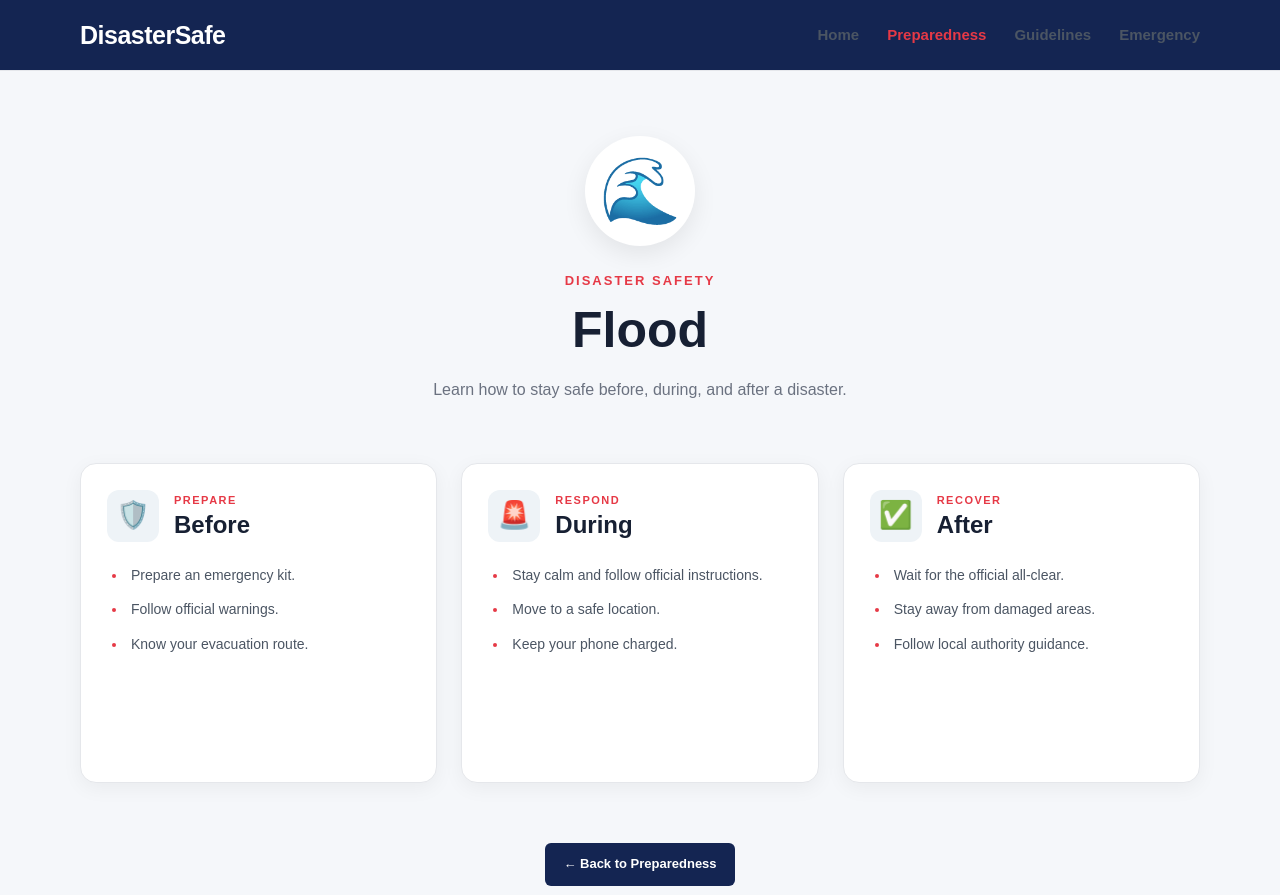
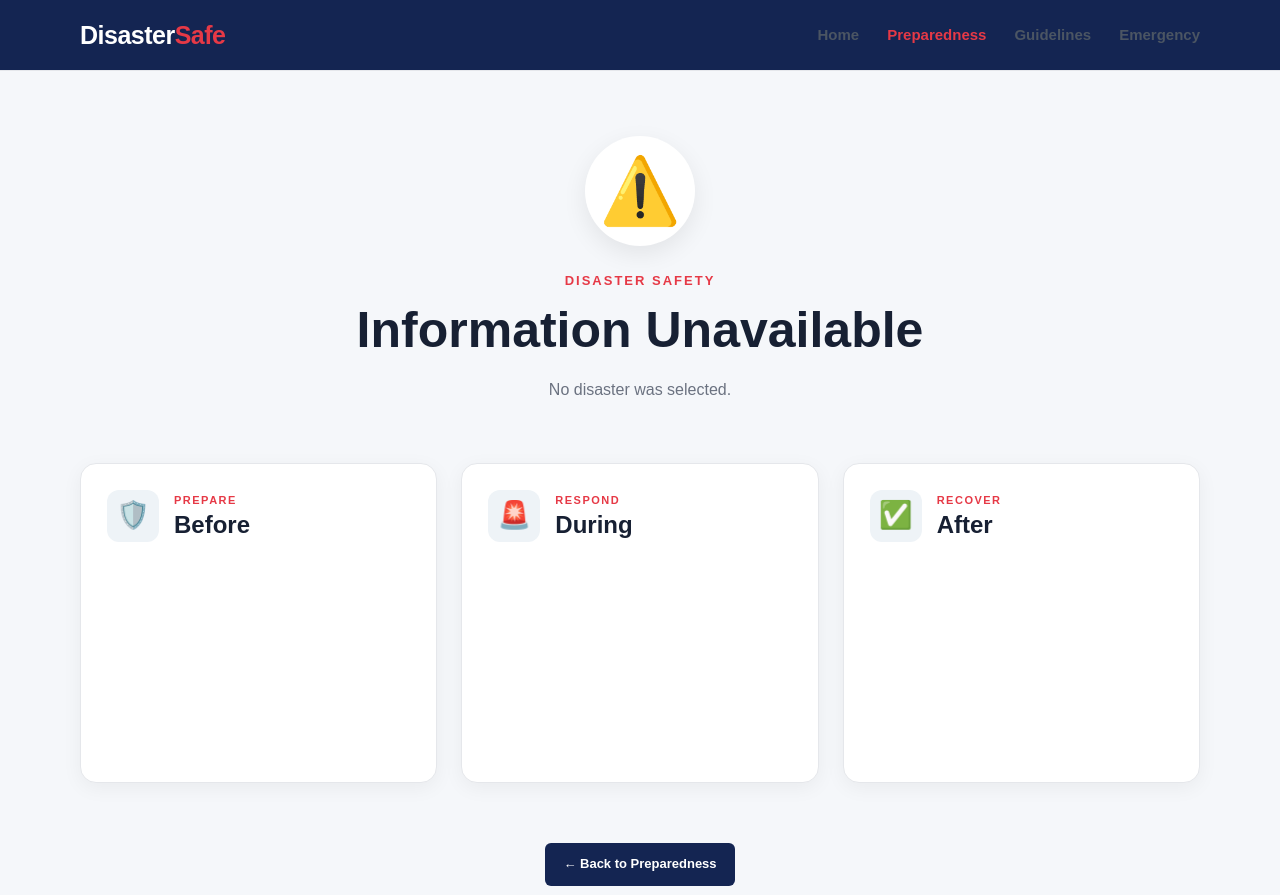
Before and after one commit to kakadraj7-del/DisasterSafe, a Flask app: page /preparedness-info in a window 1280 px wide. Shown: the top 895 px of the page. Run offline with Flask 3, Linux system fonts and the light colour scheme.

Commit message:
preparedness update

```diff
--- /dev/null
+++ b/static/js/preparedness_info.js
@@ -0,0 +1,274 @@
+
+// =========================================
+// DisasterSafe - Preparedness Information
+// =========================================
+
+
+// Wait until the page is completely loaded
+
+document.addEventListener("DOMContentLoaded", () => {
+
+    // -----------------------------------------
+    // Get the disaster type from the URL
+    // -----------------------------------------
+
+    const urlParams =
+        new URLSearchParams(window.location.search);
+
+
+    const disasterType =
+        urlParams.get("type");
+
+
+    // -----------------------------------------
+    // Check whether a disaster type exists
+    // -----------------------------------------
+
+    if (!disasterType) {
+
+        showError(
+            "No disaster was selected."
+        );
+
+        return;
+    }
+
+
+    // -----------------------------------------
+    // Load the JSON file
+    // -----------------------------------------
+
+    fetch(
+        "/static/data/preparedness.json"
+    )
+
+        .then((response) => {
+
+            if (!response.ok) {
+
+                throw new Error(
+                    "Could not load preparedness data."
+                );
+
+            }
+
+            return response.json();
+
+        })
+
+        .then((data) => {
+
+            // -----------------------------------------
+            // Find the selected disaster
+            // -----------------------------------------
+
+            const disaster =
+                data[disasterType];
+
+
+            // Check whether the disaster exists
+
+            if (!disaster) {
+
+                showError(
+                    "Information for this disaster was not found."
+                );
+
+                return;
+            }
+
+
+            // -----------------------------------------
+            // Display the disaster information
+            // -----------------------------------------
+
+            displayDisaster(disaster);
+
+        })
+
+        .catch((error) => {
+
+            console.error(
+                "Error loading disaster information:",
+                error
+            );
+
+            showError(
+                "Unable to load disaster information."
+            );
+
+        });
+
+});
+
+
+
+// =========================================
+// Display Disaster Information
+// =========================================
+
+function displayDisaster(disaster) {
+
+
+    // -----------------------------------------
+    // Get HTML elements
+    // -----------------------------------------
+
+    const icon =
+        document.getElementById("disaster-icon");
+
+
+    const title =
+        document.getElementById("disaster-title");
+
+
+    const description =
+        document.getElementById("disaster-description");
+
+
+    const beforeList =
+        document.getElementById("before-list");
+
+
+    const duringList =
+        document.getElementById("during-list");
+
+
+    const afterList =
+        document.getElementById("after-list");
+
+
+    // -----------------------------------------
+    // Display basic information
+    // -----------------------------------------
+
+    icon.textContent =
+        disaster.icon;
+
+
+    title.textContent =
+        disaster.title;
+
+
+    description.textContent =
+        disaster.description;
+
+
+    // -----------------------------------------
+    // Display Before information
+    // -----------------------------------------
+
+    displayList(
+        beforeList,
+        disaster.before
+    );
+
+
+    // -----------------------------------------
+    // Display During information
+    // -----------------------------------------
+
+    displayList(
+        duringList,
+        disaster.during
+    );
+
+
+    // -----------------------------------------
+    // Display After information
+    // -----------------------------------------
+
+    displayList(
+        afterList,
+        disaster.after
+    );
+
+}
+
+
+
+// =========================================
+// Create List Items
+// =========================================
+
+function displayList(listElement, items) {
+
+
+    // Clear existing content
+
+    listElement.innerHTML = "";
+
+
+    // Check whether information exists
+
+    if (!items || items.length === 0) {
+
+        const li =
+            document.createElement("li");
+
+        li.textContent =
+            "No information available.";
+
+        listElement.appendChild(li);
+
+        return;
+    }
+
+
+    // Create one <li> for every item
+
+    items.forEach((item) => {
+
+        const li =
+            document.createElement("li");
+
+
+        li.textContent =
+            item;
+
+
+        listElement.appendChild(li);
+
+    });
+
+}
+
+
+
+// =========================================
+// Display Error
+// =========================================
+
+function showError(message) {
+
+
+    document.getElementById(
+        "disaster-title"
+    ).textContent = "Information Unavailable";
+
+
+    document.getElementById(
+        "disaster-description"
+    ).textContent = message;
+
+
+    document.getElementById(
+        "disaster-icon"
+    ).textContent = "⚠️";
+
+
+    document.getElementById(
+        "before-list"
+    ).innerHTML = "";
+
+
+    document.getElementById(
+        "during-list"
+    ).innerHTML = "";
+
+
+    document.getElementById(
+        "after-list"
+    ).innerHTML = "";
+
+}
--- a/templates/preparedness_info.html
+++ b/templates/preparedness_info.html
@@ -29,7 +29,7 @@
         <a href="{{ url_for('home') }}"
            class="logo">
 
-            DisasterSafe
+            Disaster<span>Safe</span>
 
         </a>
 
@@ -88,15 +88,14 @@
 
 
             <h1 id="disaster-title">
-                Flood
+                Loading...
             </h1>
 
 
             <p class="disaster-description"
                id="disaster-description">
 
-                Learn how to stay safe before, during,
-                and after a disaster.
+                Loading disaster information...
 
             </p>
 
@@ -111,7 +110,6 @@
     <section class="safety-section">
 
         <div class="container">
-
 
             <div class="safety-grid">
 
@@ -141,20 +139,10 @@
                     </div>
 
 
+                    <!-- JavaScript will insert
+                         Before information here -->
+
                     <ul id="before-list">
-
-                        <li>
-                            Prepare an emergency kit.
-                        </li>
-
-                        <li>
-                            Follow official warnings.
-                        </li>
-
-                        <li>
-                            Know your evacuation route.
-                        </li>
-
                     </ul>
 
                 </article>
@@ -186,20 +174,10 @@
                     </div>
 
 
+                    <!-- JavaScript will insert
+                         During information here -->
+
                     <ul id="during-list">
-
-                        <li>
-                            Stay calm and follow official instructions.
-                        </li>
-
-                        <li>
-                            Move to a safe location.
-                        </li>
-
-                        <li>
-                            Keep your phone charged.
-                        </li>
-
                     </ul>
 
                 </article>
@@ -231,27 +209,16 @@
                     </div>
 
 
+                    <!-- JavaScript will insert
+                         After information here -->
+
                     <ul id="after-list">
-
-                        <li>
-                            Wait for the official all-clear.
-                        </li>
-
-                        <li>
-                            Stay away from damaged areas.
-                        </li>
-
-                        <li>
-                            Follow local authority guidance.
-                        </li>
-
                     </ul>
 
                 </article>
 
 
             </div>
-
 
         </div>
 
@@ -298,6 +265,12 @@
 
 
 
+<!-- JavaScript -->
+
+<script src="{{ url_for('static', filename='js/preparedness_info.js') }}">
+</script>
+
+
 </body>
 
 </html>
```
Also changed, not shown: static/js/preparedness.js (line endings or trailing spaces).
